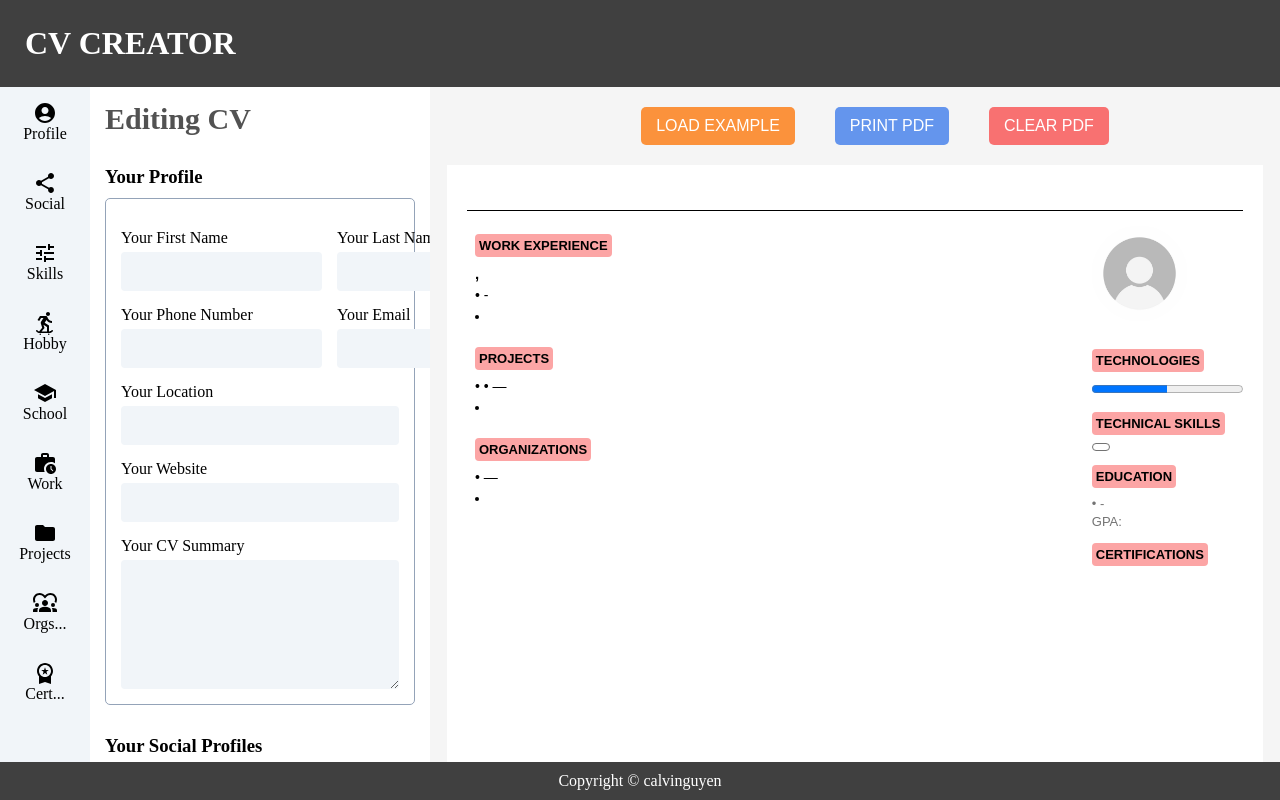
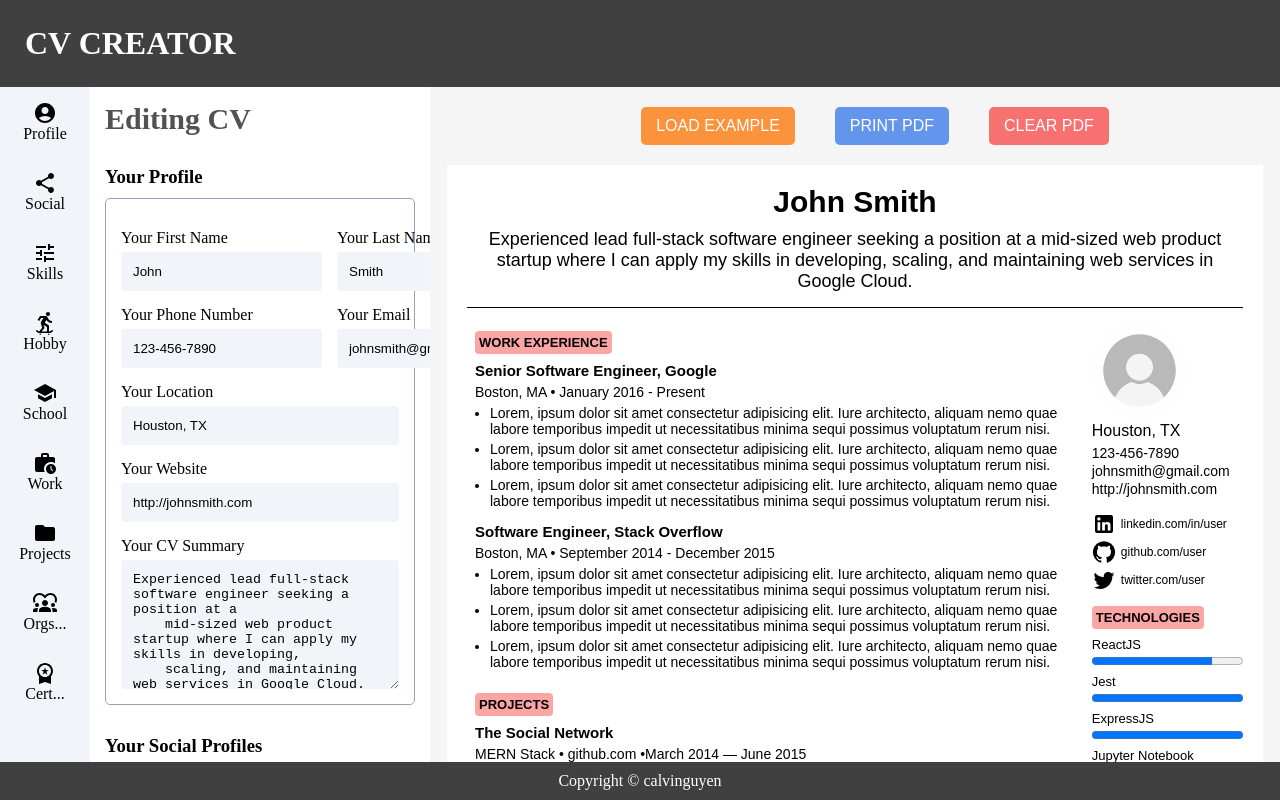
Before and after one commit to calvinguyen/cv-application, a React (Vite) app: page / in a window 1280 px wide. Built offline with nearby package versions, Linux system fonts and the light colour scheme.

Commit message:
Set initial state to use example cv

```diff
--- a/src/components/Main.jsx
+++ b/src/components/Main.jsx
@@ -9,7 +9,7 @@ import emptyCV from '../data/emptyCV';
 import exampleCV from '../data/exampleCV';
 
 const Main = () => {
-  const [cv, setCv] = useImmer(emptyCV);
+  const [cv, setCv] = useImmer(exampleCV);
 
   /* PDF Print Logic */
   const componentRef = useRef(null);
--- a/src/data/exampleCV.js
+++ b/src/data/exampleCV.js
@@ -23,7 +23,7 @@ const emptyCV = {
     github: 'github.com/user',
   },
 
-  skillSectionTitle: 'Technologies',
+  skillSectionTitle: 'TECHNOLOGIES',
   skills: [
     {
       id: uuidv4(),
@@ -52,7 +52,7 @@ const emptyCV = {
     },
   ],
 
-  hobbySectionTitle: 'Technical Skills',
+  hobbySectionTitle: 'TECHNICAL SKILLS',
   hobbies: [
     {
       id: uuidv4(),
@@ -88,7 +88,7 @@ const emptyCV = {
     },
   ],
 
-  educationSectionTitle: 'Education',
+  educationSectionTitle: 'EDUCATION',
   education: [
     {
       id: uuidv4(),
@@ -101,7 +101,7 @@ const emptyCV = {
     },
   ],
 
-  certificationSectionTitle: 'Certifications',
+  certificationSectionTitle: 'CERTIFICATIONS',
   certifications: [
     {
       id: uuidv4(),
@@ -110,7 +110,7 @@ const emptyCV = {
     },
   ],
 
-  experienceSectionTitle: 'Work Experience',
+  experienceSectionTitle: 'WORK EXPERIENCE',
   experiences: [
     {
       id: uuidv4(),
@@ -158,7 +158,7 @@ const emptyCV = {
     },
   ],
 
-  projectSectionTitle: 'Projects',
+  projectSectionTitle: 'PROJECTS',
   projects: [
     {
       id: uuidv4(),
@@ -184,7 +184,7 @@ const emptyCV = {
     },
   ],
 
-  organizationSectionTitle: 'Organizations',
+  organizationSectionTitle: 'ORGANIZATIONS',
   organizations: [
     {
       id: uuidv4(),
```
